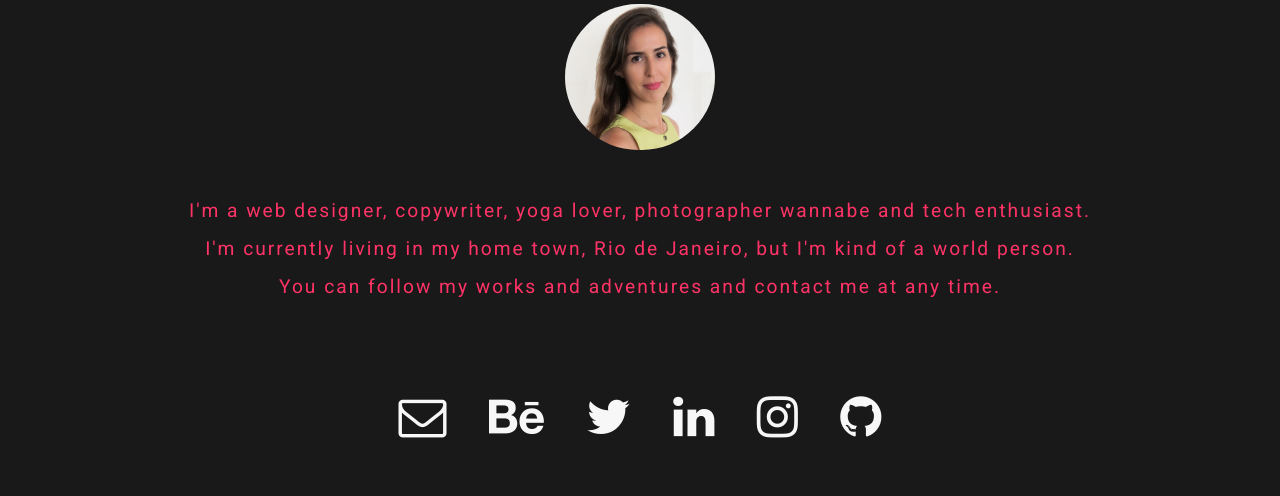
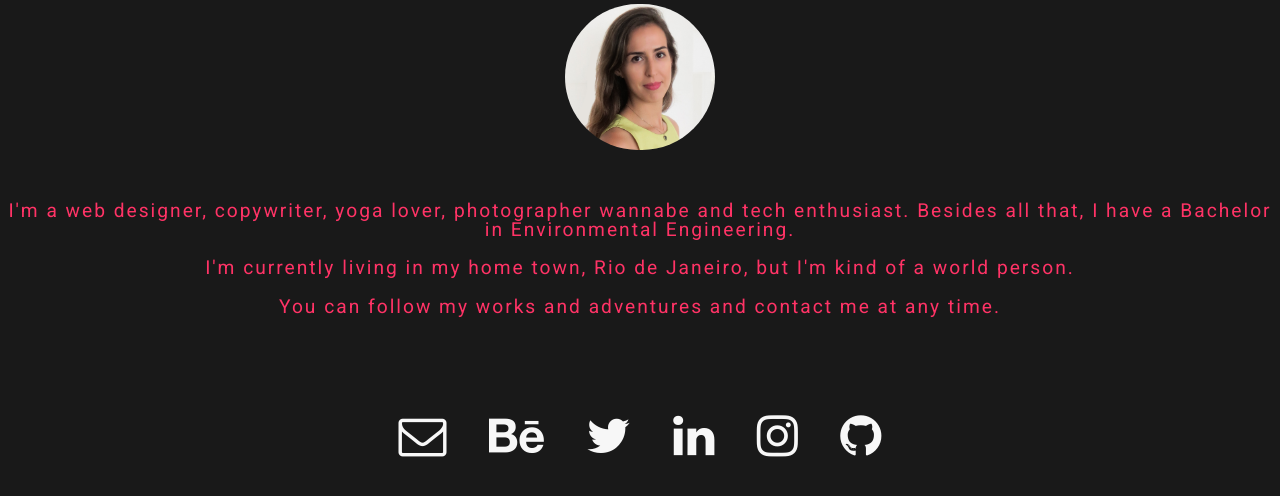
Before and after one commit to patestevao/patestevao.com-old, a Flask app: page / in a window 1280 px wide. Shown: the part 168-664 px from the top of the page. Run offline with Flask 2, Linux system fonts and the light colour scheme; some libraries are stand-ins or nearby versions.

Commit message:
changes description

```diff
--- a/templates/index.html
+++ b/templates/index.html
@@ -3,7 +3,7 @@
 	<h1 id="greeting">Hi, I'm Patrícia Estevão</h1>
 	<img id="profile-pic" src="{{ url_for('static', filename='img/profile-pic.jpg') }}" alt="that's me">
 	<div id="bio-summary">
-		I'm a web designer, copywriter, yoga lover, photographer wannabe and tech enthusiast.
+		I'm a web designer, copywriter, yoga lover, photographer wannabe and tech enthusiast. Besides all that, I have a Bachelor in Environmental Engineering.
 		<br>
 		<br>
 		I'm currently living in my home town, Rio de Janeiro, but I'm kind of a world person.
```
